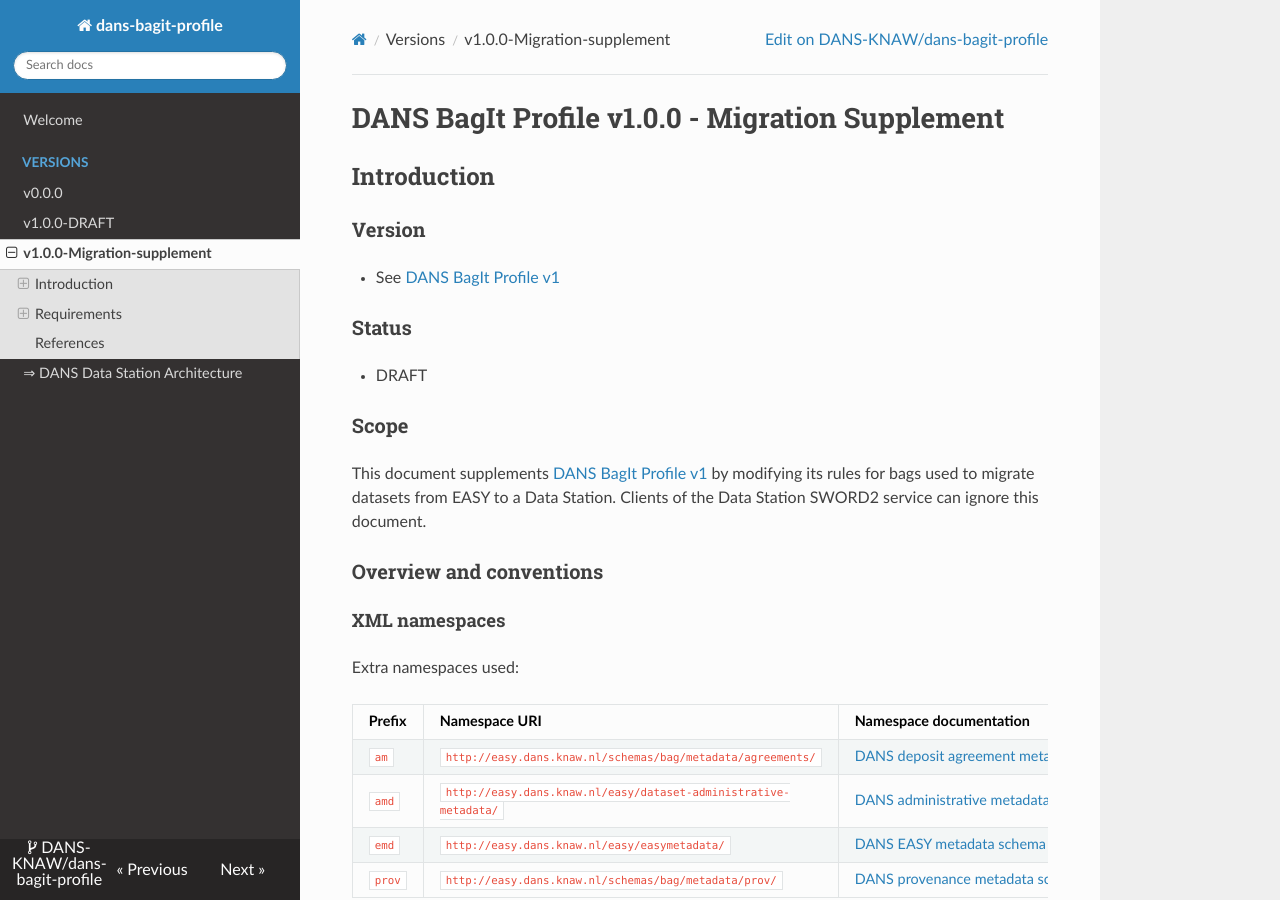
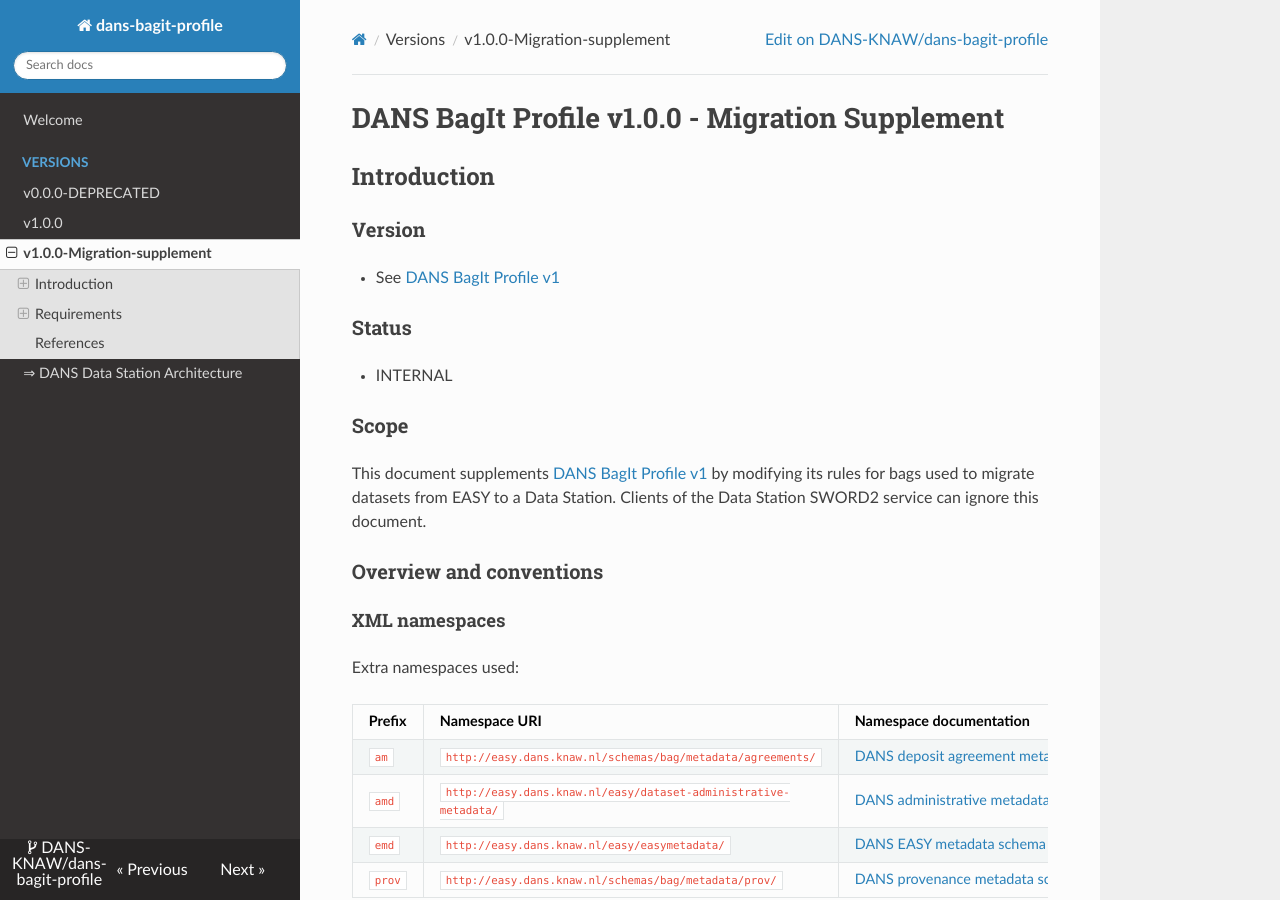
Before and after one commit to aliassheikh/dans-bagit-profile, an MkDocs documentation site: the page built from docs/versions/1.0.0-migration-supplement.md, in a window 1280 px wide and 900 px high. Built offline with MkDocs 1.6.1, drawn with Linux system fonts in a browser that asks for light colours; nearby versions of some CDN libraries.

Commit message:
Updated status of documents.

```diff
--- a/docs/versions/1.0.0-migration-supplement.md
+++ b/docs/versions/1.0.0-migration-supplement.md
@@ -10,7 +10,7 @@
 
 ### Status
 
-* DRAFT
+* INTERNAL
 
 ### Scope
 
--- a/mkdocs.yml
+++ b/mkdocs.yml
@@ -24,8 +24,8 @@
 nav:
   - Welcome: index.md
   - Versions:
-    - v0.0.0: versions/0.0.0.md
-    - v1.0.0-DRAFT: versions/1.0.0.md
+    - v0.0.0-DEPRECATED: versions/0.0.0.md
+    - v1.0.0: versions/1.0.0.md
     - v1.0.0-Migration-supplement: versions/1.0.0-migration-supplement.md
   - ⇒ DANS Data Station Architecture: arch.md
 
```
